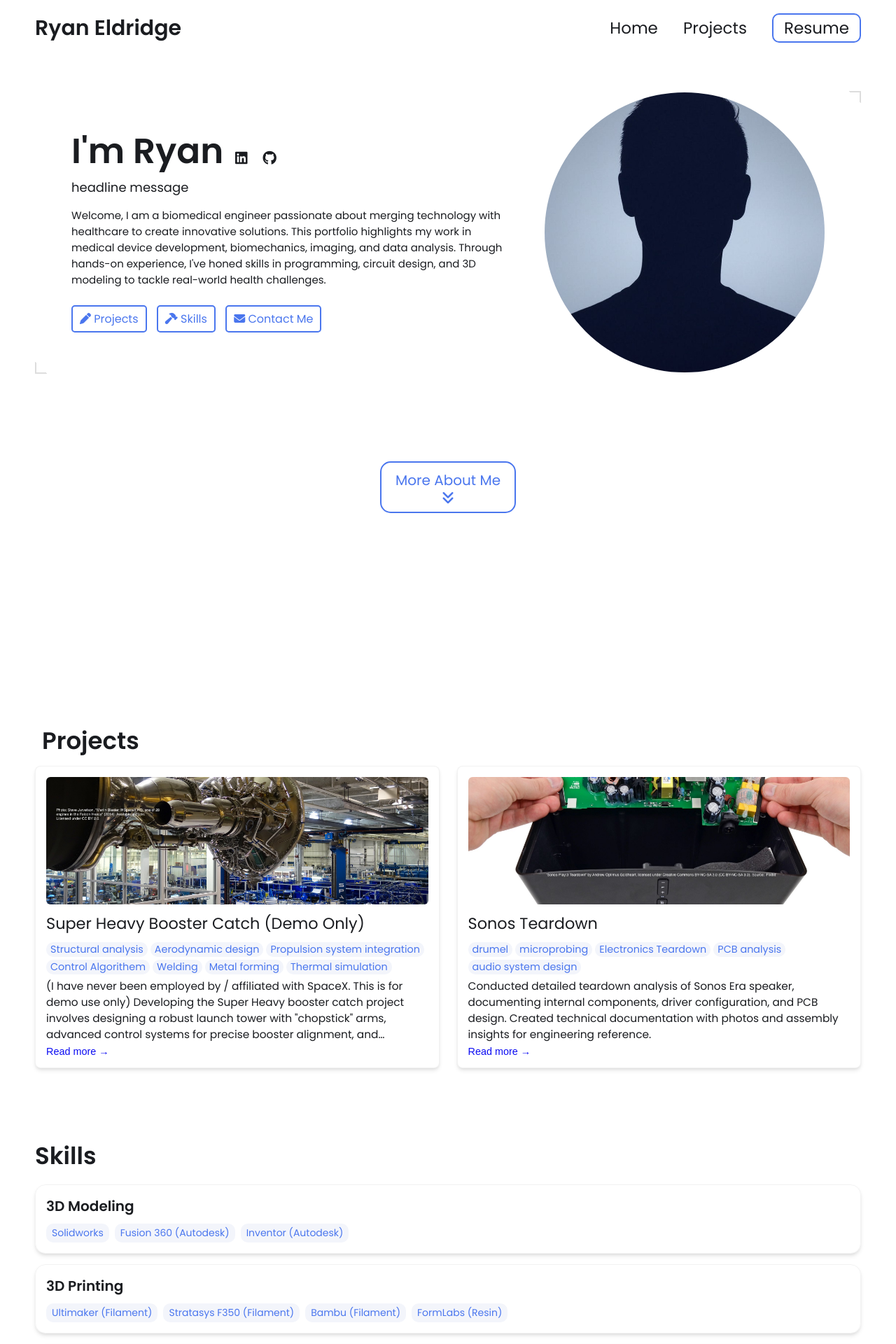
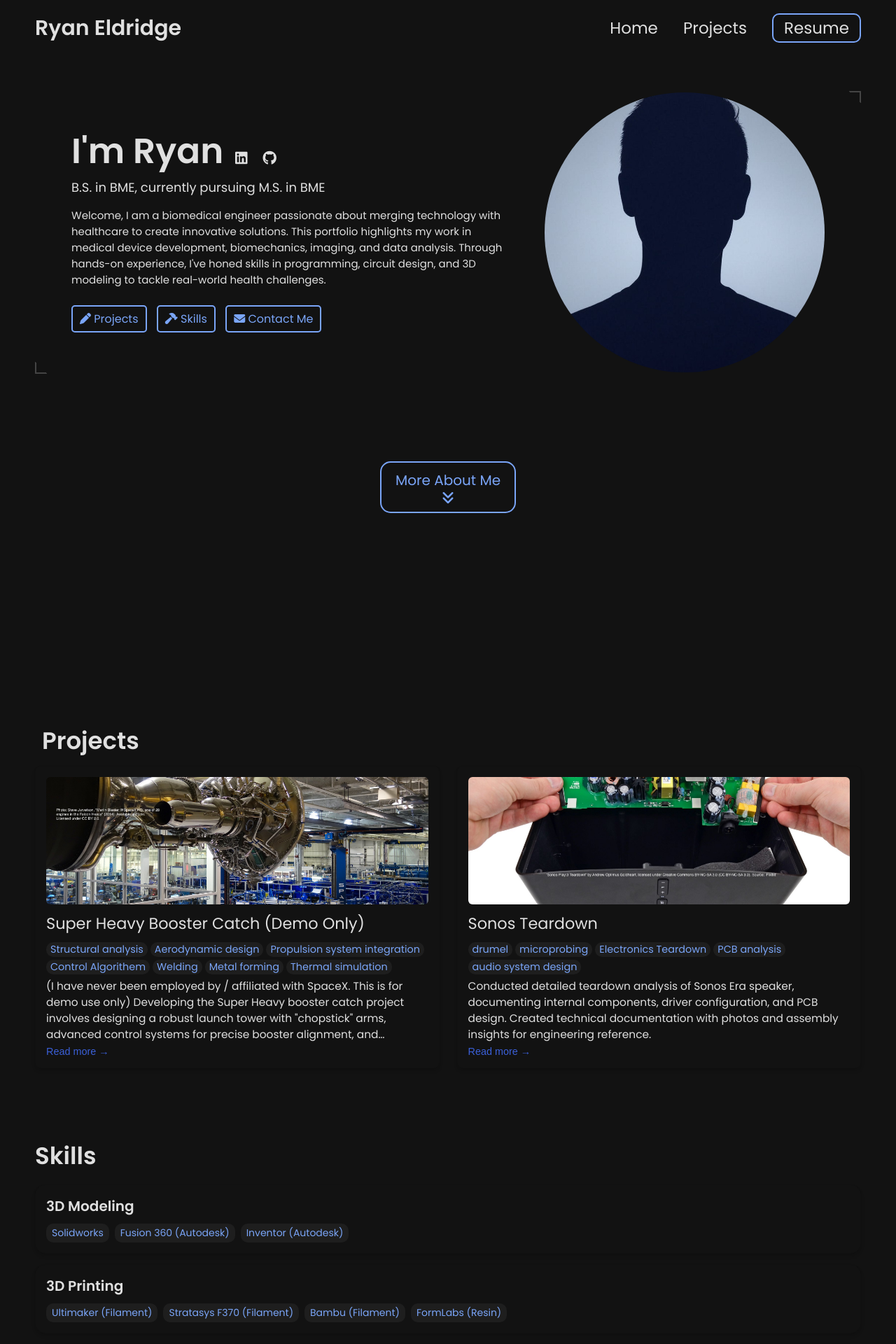
Before and after one commit to RyanE02/RyanE02.github.io, a Jekyll site: the page built from index.html, in a window 1280 px wide. Shown: the top 1920 px of the page at 70% size. Built offline with Jekyll 4.4.1, drawn with Linux system fonts in a browser that asks for light colours.

Commit message:
Small updates and color change

```diff
--- a/_config.yml
+++ b/_config.yml
@@ -13,7 +13,7 @@ title: Ryan Eldridge's Portfolio # This is what shows up in the tab of the brows
 
 # Hero Section
 name: Ryan Eldridge
-headline: headline message
+headline: B.S. in BME, currently pursuing M.S. in BME
 description: >- # dont remove this line. this will ignore all new lines until the next section
   Welcome, I am a biomedical engineer passionate about merging technology with healthcare to create innovative solutions.
   This portfolio highlights my work in medical device development, biomechanics, imaging, and data analysis. Through hands-on experience,
@@ -45,17 +45,14 @@ skills:
   - category: 3D Printing
     tools:
     - Ultimaker (Filament)
-    - Stratasys F350 (Filament)
+    - Stratasys F370 (Filament)
     - Bambu (Filament)
     - FormLabs (Resin)
   - category: Prototyping
     tools:
     - SLA
     - CNC
-    - FDM
     - SLS
-    - DMLS
-    - Laser Cutting
     - Water Jet Cutting
     - Arduino / Raspberry Pi
     - Breadboarding for circuit testing
@@ -84,13 +81,13 @@ formspree-key:   https://formspree.io/f/{8-digit key}
 
 
 # Active theme (Updatethis to switch themes). Make sure to keep the indentation the samne.
-colors: # this is the basic theme
-  text: "#1a1c20"
-  border: "#ddd"
-  link: "#4a76ee"
-  highlight: "#0c0cf2"
-  background: "#ffffff"
-  light_background: "#f3f5fb"
+colors:
+  text: "#E0E0E0"
+  border: "#444444"
+  link: "#7AA5F8"
+  highlight: "#3B60D9"
+  background: "#121212"
+  light_background: "#1E1E1E"
 
 # A few examples.
 basic theme:
```
